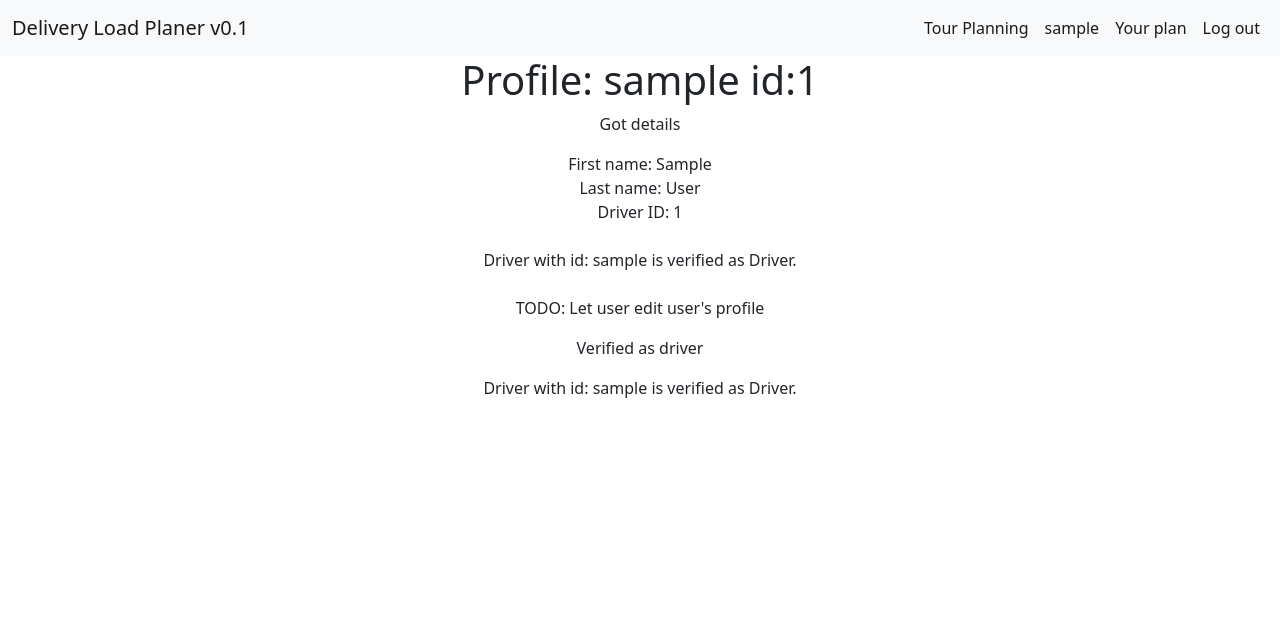
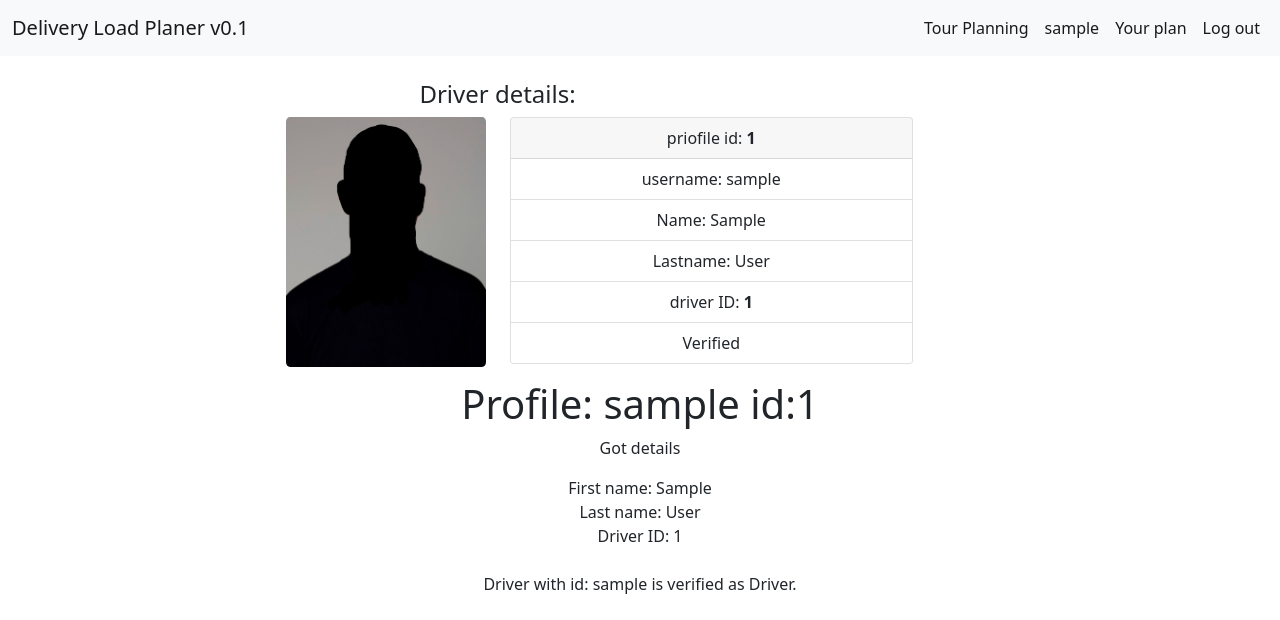
Before and after one commit to Laacis/delivery_load_planer, a Django app: page /profile/1 in a window 1280 px wide. Shown: the top 620 px of the page. Run offline with Django 4.2, Linux system fonts and the light colour scheme; a user stored in the database is signed in; tables that the repository leaves empty hold one stand-in row (values such as "Sample post").

Commit message:
if new registred driver jumped over gateway and didn't supply personal information neede to register as a Driver, now a form is displayed in his /profile/ page, and a message saying  Lacking personal information, is displayed

```diff
--- a/load_planer/static/load_planer/driverVer.js
+++ b/load_planer/static/load_planer/driverVer.js
@@ -2,6 +2,9 @@ document.addEventListener("DOMContentLoaded", function() {
     makeVerifyButton();
 });
 var uid = 0;
+/** creates a button and add event listener that veryfies a driver
+ * via POST to /verufy_drive/<uid>
+ */
 function makeVerifyButton() {
     const liField = document.getElementById('button_li');
     if (liField == null) {
--- /dev/null
+++ b/load_planer/static/load_planer/profileView.js
@@ -0,0 +1,12 @@
+document.addEventListener("DOMContentLoaded", function() {
+    console.log("loaded!");
+    checkifPlanner();
+});
+
+var profId = 0; // ned this later
+function checkifPlanner() {
+    const profileDiv = document.getElementById('profile_strong');
+    profId = parseInt(profileDiv.innerHTML);
+    console.log(profId)
+
+}
--- a/load_planer/templates/load_planer/profile.html
+++ b/load_planer/templates/load_planer/profile.html
@@ -2,7 +2,67 @@
 {% load static %}
 
 {% block body %}
+    <div class="container text-center" >
+        <div class="row row-cols-4" id="top_nav_row"></div>
+        <br>
+        <div class="row">
+            <div id="profile_main" class="col-12 col-md-9">
+                <div class="row">
+                    <h4>Driver details:</h4>
 
+                </div>
+                <div class="row row-cols-2">
+                    <div class="col text-end">
+                        <img src="{% static 'load_planer/img/profile.png' %}" style="width:200px;height:250px;border-radius:2%;" alt="My image">
+                    </div>
+                    <div class="col">
+                        <div class="card mb-3">
+                            <div class="card-header" id="profile_id:{{ profile.id }}">
+                                 priofile id: <strong id="profile_strong">{{ profile.id }}</strong>
+                            </div>
+                            <ul class="list-group list-group-flush">
+                                <li class="list-group-item card-text" id="username">username: {{ profile }}</li>
+                                <li class="list-group-item card-text" id="first_name">Name: {{ profile_details.first_name }}</li>
+                                <li class="list-group-item card-text" id="last_name">Lastname: {{ profile_details.last_name }}</li>
+                                <li class="list-group-item card-text" id="driver_id">driver ID: <strong>{{ profile_details.driver_id }}</strong></li>
+
+                                {% if verified.is_driver == True%}
+                                <li class="list-group-item card-text" id="v_verified">Verified </li>
+                                {% elif verified.is_driver == None %}
+                                    <li class="list-group-item card-text" id="v_awaiting">Lacking personal data </li>
+                                {% elif verified.is_planner == True %}
+                                        <li class="list-group-item card-text" id="v_planner">You are a Planner! </li>
+                                {% else %}
+                                <li class="list-group-item card-text" id="v_not_verified">Not verified! </li>
+                                {% endif %}
+                                </li>
+                            </ul>
+                        </div>
+                    </div>
+                </div>
+
+            </div>
+            <div id="profile_right" class="col-6 col-md-3">
+                <div class="col-md text-center">
+                    {% if driver_form %}
+                        <div class="row ">
+                            <h5>Register as Driver:</h5>
+                        </div>
+                        <div class="row" id="unver_driver">
+
+                            <form action="{% url 'reg_driver' %}" method="post">
+                                {% csrf_token %}
+                                {{ driver_form }}
+                                <input type="submit" value="Register" class="btn btn-success form-control">
+                            </form>
+
+                        </div>
+                    {% endif %}
+                </div>
+            </div>
+
+        </div>
+    </div>
     <div class="container text-center">
         <h1> Profile: {{ profile }} id:{{ profile.id }}</h1>
         {% if profile_details %}
@@ -42,7 +102,7 @@
             {% csrf_token %}
             {{ driver_form }}
 
-            <input type="submit" value="Register" class="btn btn-primary form-control">
+        <input type="submit" value="Register" class="btn btn-primary form-control">
         </form>
         {% else %}
             {% if verified.is_driver == True%}
@@ -57,3 +117,6 @@
         {% endif %}
     </div>
 {% endblock %}
+{% block script %}
+   <script src="{% static 'load_planer/profileView.js' %}" type="text/javascript"></script>
+{% endblock %}
--- a/load_planer/views.py
+++ b/load_planer/views.py
@@ -99,10 +99,11 @@ def drivers(request):
                 verified_drivers.append(x)
             else:
                 un_verified_drivers.append(x)
-        # sort the list of unverified drivers to display the new registred first
+        # sort the lists to display the new registred first
         def sortUnVerif(e):
             return e.username.id
         un_verified_drivers.sort(reverse=True, key=sortUnVerif)
+        verified_drivers.sort(reverse=True, key=sortUnVerif)
         # we only return first results
         un_verified_drivers = un_verified_drivers[0:1]
 
@@ -265,6 +266,11 @@ def profile(request, profileid):
         }
         return render(request, 'load_planer/profile.html', context)
     else:
+        try:
+            #checking if profile exists:
+            profile_data = User.objects.get(pk=profileid)
+        except:
+            return HttpResponse("Requested ID doesn't exist!")
         # If not a Planner, user can only view own account
         requesting_user = User.objects.get(pk = profileid)
         if profileid != request.user.id:
@@ -289,6 +295,7 @@ def profile(request, profileid):
                 "driver_form": DriverForm()
             }
         return render(request, 'load_planer/profile.html', context)
+
 
 @login_required
 def tour(request, tour_id):
@@ -369,6 +376,10 @@ def register(request):
 @login_required
 @csrf_exempt
 def verify_driver(request, profileid):
+    """
+        verifies or removes a Driver in the db, changing the is_driver value to True/False
+        Only Planner should have be able to request this.
+    """
     if request.method != 'POST':
         # Only POST method allowed
         return HttpResponse("Error: Forbidden method!")
```
Also changed, not shown: load_planer/templates/load_planer/drivers.html (+2 -33 lines), load_planer/static/load_planer/img/profile.png (added).
